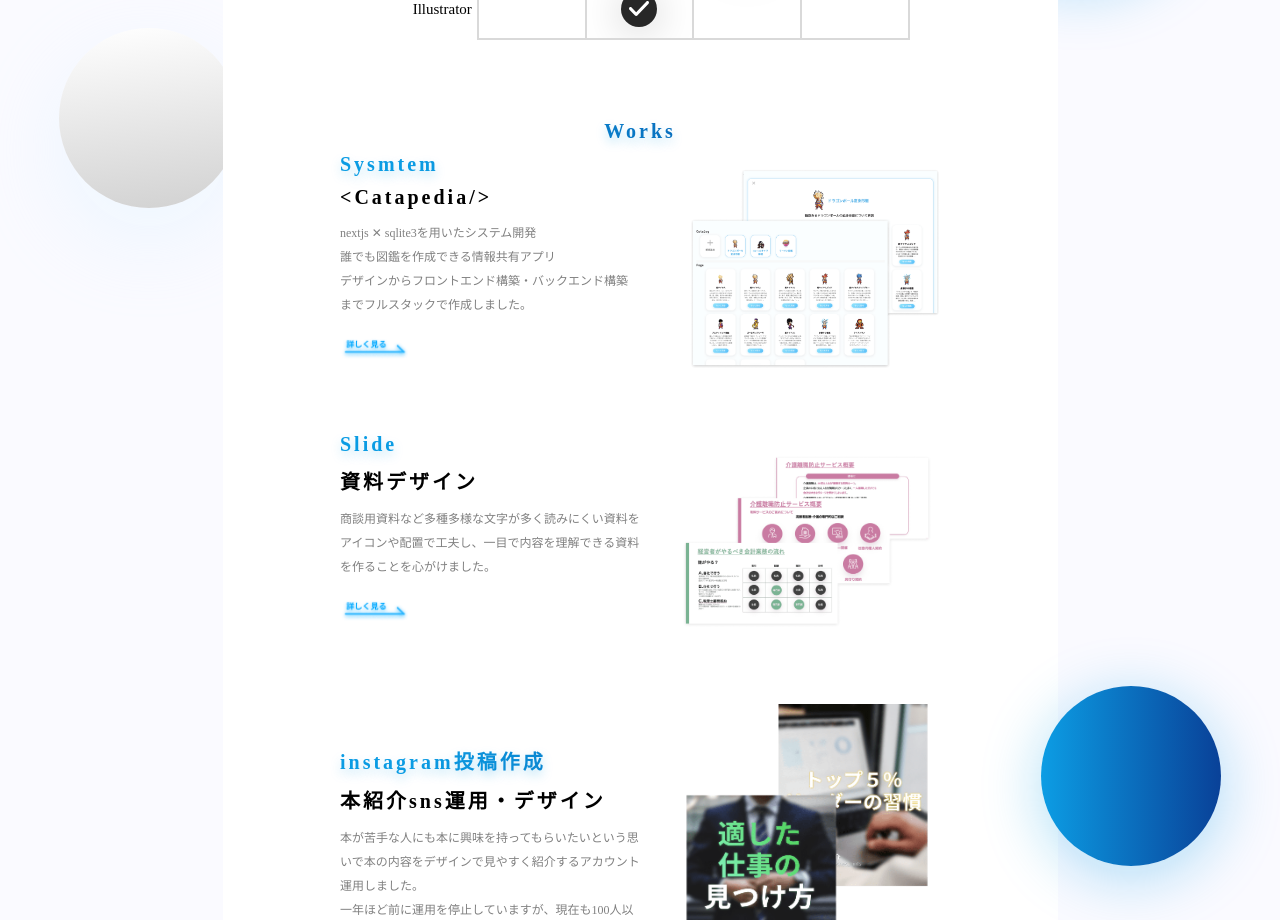
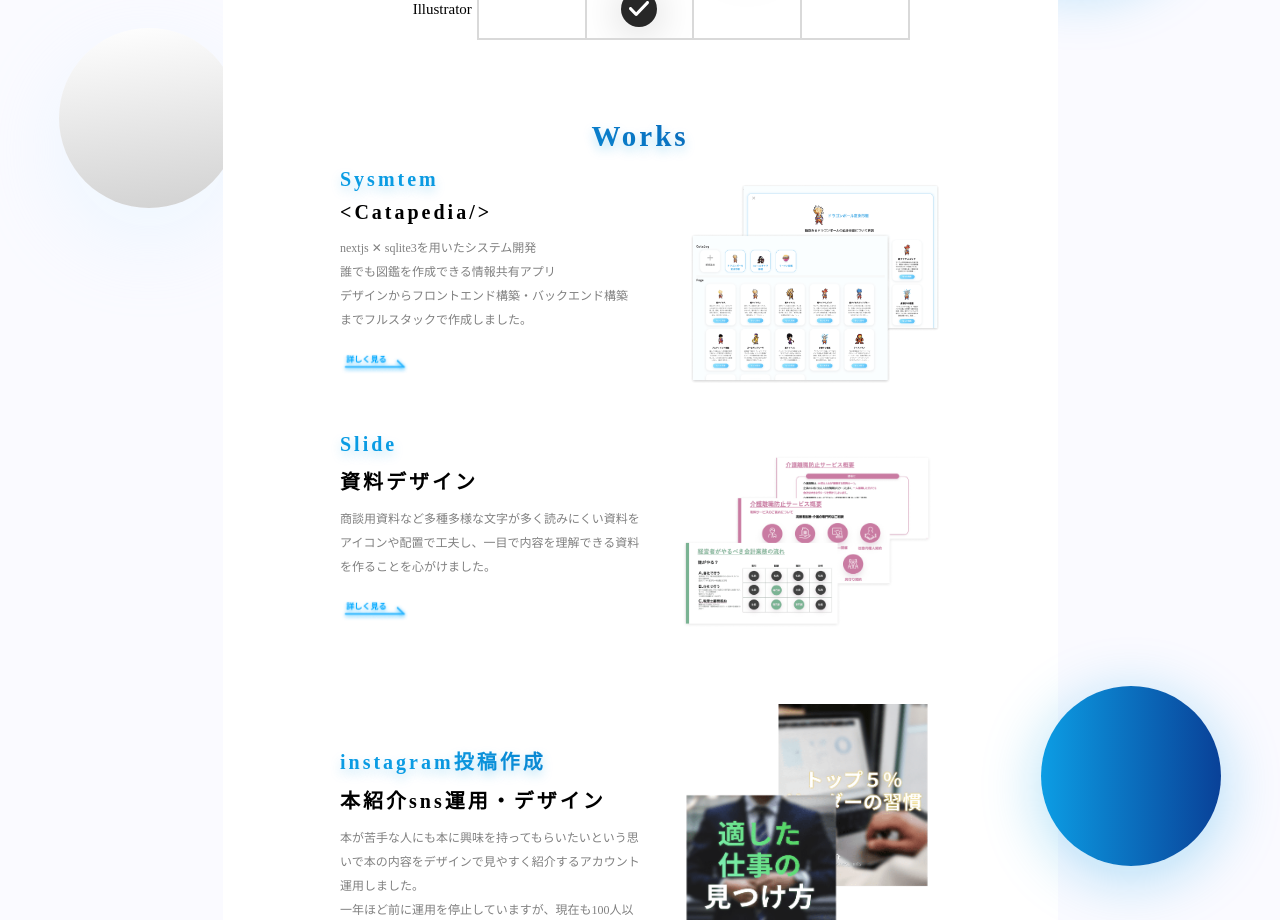
Before and after one commit to keigo29/newprort, a React (Create React App) app: page / in a window 1280 px wide. Shown: the part 1960-2880 px from the top of the page. Built offline with nearby package versions, Linux system fonts and the light colour scheme; a web font is replaced by a local one.

Commit message:
slide change

```diff
--- a/src/index.css
+++ b/src/index.css
@@ -365,6 +365,8 @@ thead{
 }
 .center{
   text-align: center;
+  font-size: 29px;
+  margin-bottom: 15px;
 }
 .w-text {
   color: gray;
```
